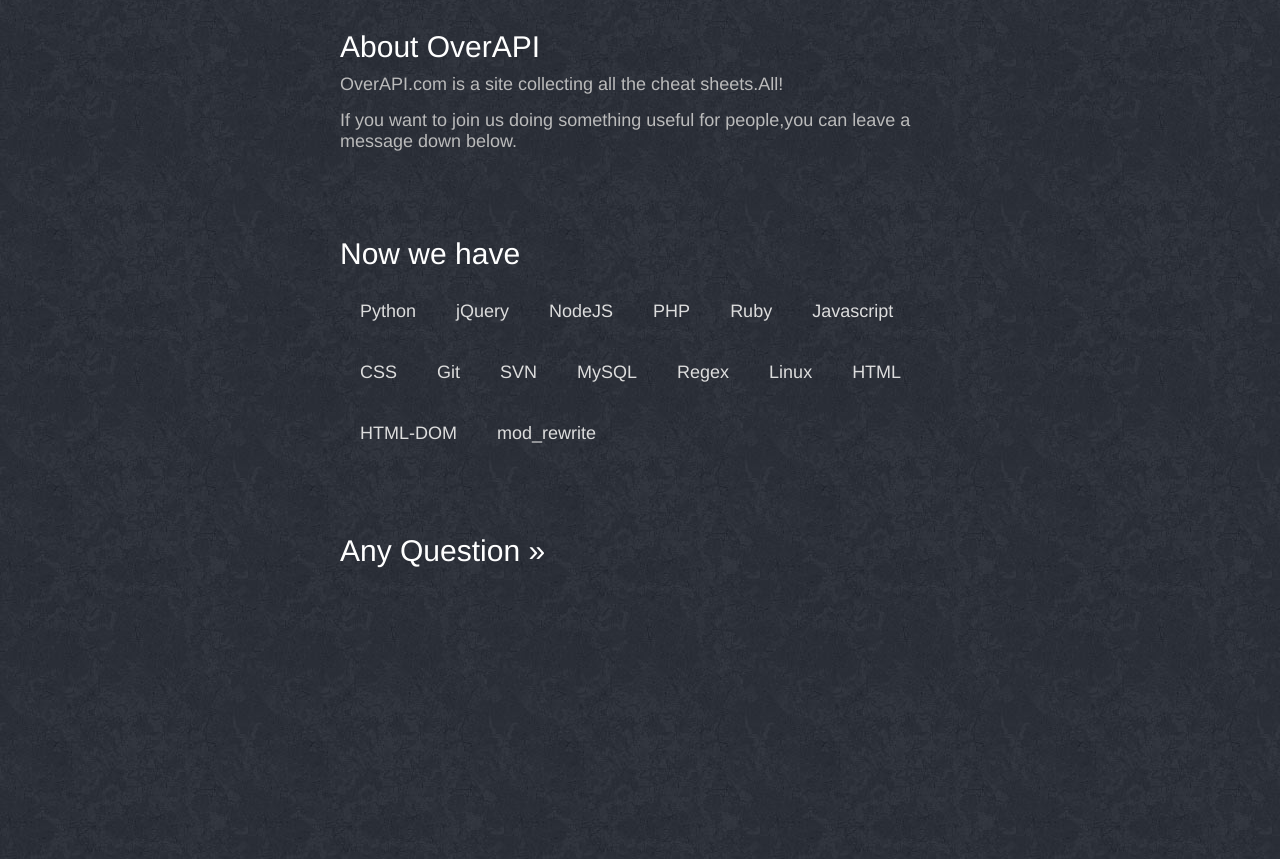
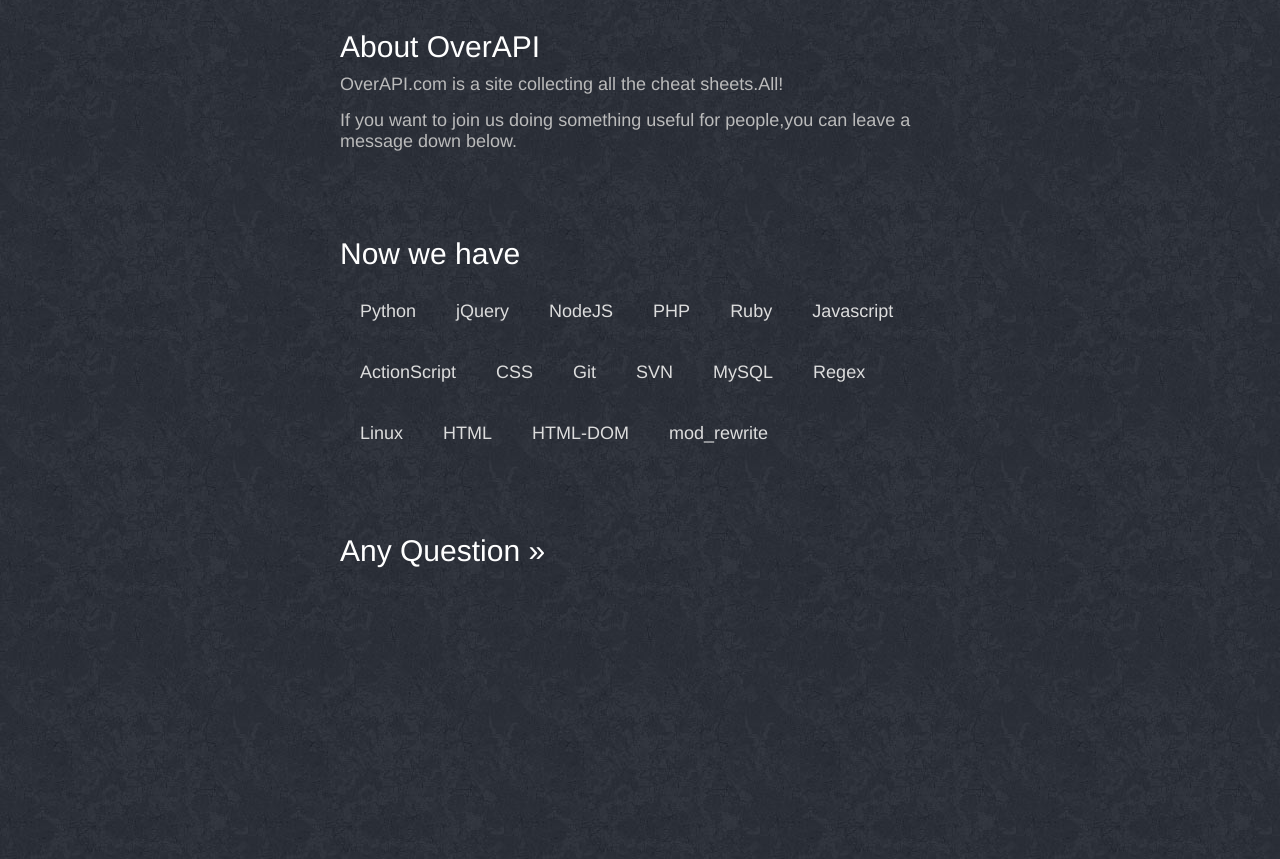
Before and after one commit to code9media/overthecs.github.io, a Jekyll site: the page index.html, which Jekyll copies as it is, in a window 1280 px wide. Shown: the top 859 px of the page. Built offline with Jekyll 4.4.1, drawn with Linux system fonts in a browser that asks for light colours; Markdown is read by kramdown in place of the engine named in the settings; comment, search, counter and statistics services are not loaded.

Commit message:
fucking as cheat sheet

```diff
--- a/404.html
+++ b/404.html
@@ -27,6 +27,7 @@
                 <li><a href="/php" title="PHP Cheat Sheet">PHP</a></li>
                 <li><a href="/ruby" title="Ruby Cheat Sheet">Ruby</a></li>
                 <li><a href="/javascript" title="Javascript Cheat Sheet">Javascript</a></li>
+                <li><a href="/actionscript" title="ActionScript Cheat Sheet">ActionScript</a></li>
                 <li><a href="/css" title="CSS Cheat Sheet">CSS</a></li>
                 <li><a href="/git" title="Git Cheat Sheet">Git</a></li>
                 <li><a href="/svn" title="SVN Cheat Sheet">SVN</a></li>
--- a/actionscript.html
+++ b/actionscript.html
@@ -389,7 +389,6 @@ title:     ActionScript Cheat Sheet
     <div class="board">
         <h2 class="board-title">int</h2>
         <div class="board-card">
-            <h3 class="board-card-title"></h3>
             <ul>
                 <li class="tip">The int class lets you work with the data type representing a 32-bit signed integer.</li>
                 <li><a href="http://help.adobe.com/en_US/FlashPlatform/reference/actionscript/3/int.html#int()" title="Constructor; creates a new int object.">int()</a></li>
@@ -490,7 +489,6 @@ title:     ActionScript Cheat Sheet
     <div class="board">
         <h2 class="board-title">QName</h2>
         <div class="board-card">
-            <h3 class="board-card-title"></h3>
             <ul>
                 <li class="tip">QName objects represent qualified names of XML elements and attributes.</li>
                 <li><a href="http://help.adobe.com/en_US/FlashPlatform/reference/actionscript/3/QName.html#QName()" title="Creates a QName object that is a copy of another QName object.">QName()</a></li>
@@ -533,7 +531,6 @@ title:     ActionScript Cheat Sheet
     <div class="board">
         <h2 class="board-title">String</h2>
         <div class="board-card">
-            <h3 class="board-card-title"></h3>
             <ul>
                 <li class="tip">The String class is a data type that represents a string of characters.</li>
                 <li><a href="http://help.adobe.com/en_US/FlashPlatform/reference/actionscript/3/String.html#String()" title="Creates a new String object initialized to the specified string.">String()</a></li>
--- a/index.html
+++ b/index.html
@@ -28,6 +28,7 @@
                 <li><a href="/php" title="PHP Cheat Sheet">PHP</a></li>
                 <li><a href="/ruby" title="Ruby Cheat Sheet">Ruby</a></li>
                 <li><a href="/javascript" title="Javascript Cheat Sheet">Javascript</a></li>
+                <li><a href="/actionscript" title="ActionScript Cheat Sheet">ActionScript</a></li>
                 <li><a href="/css" title="CSS Cheat Sheet">CSS</a></li>
                 <li><a href="/git" title="Git Cheat Sheet">Git</a></li>
                 <li><a href="/svn" title="SVN Cheat Sheet">SVN</a></li>
```
